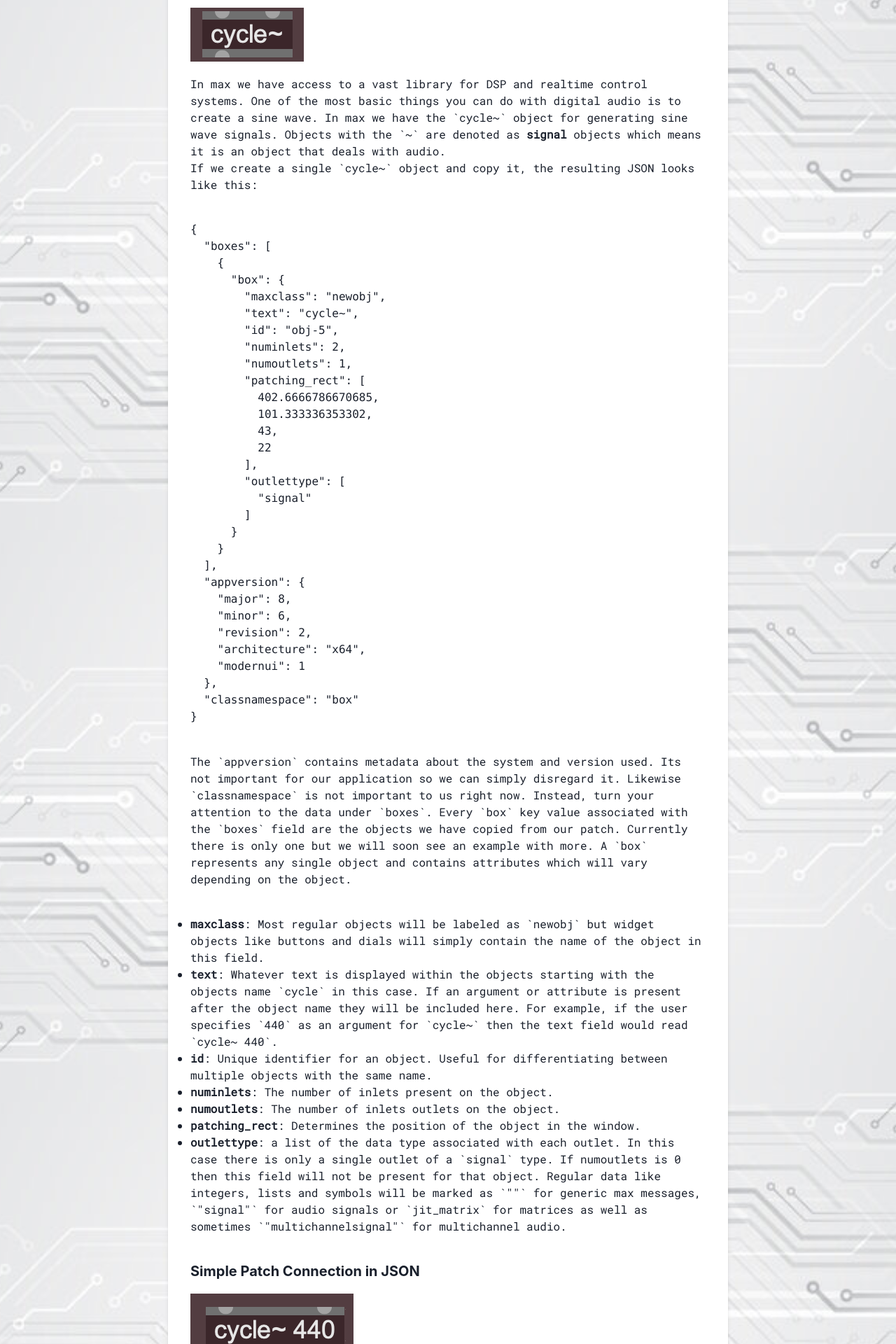
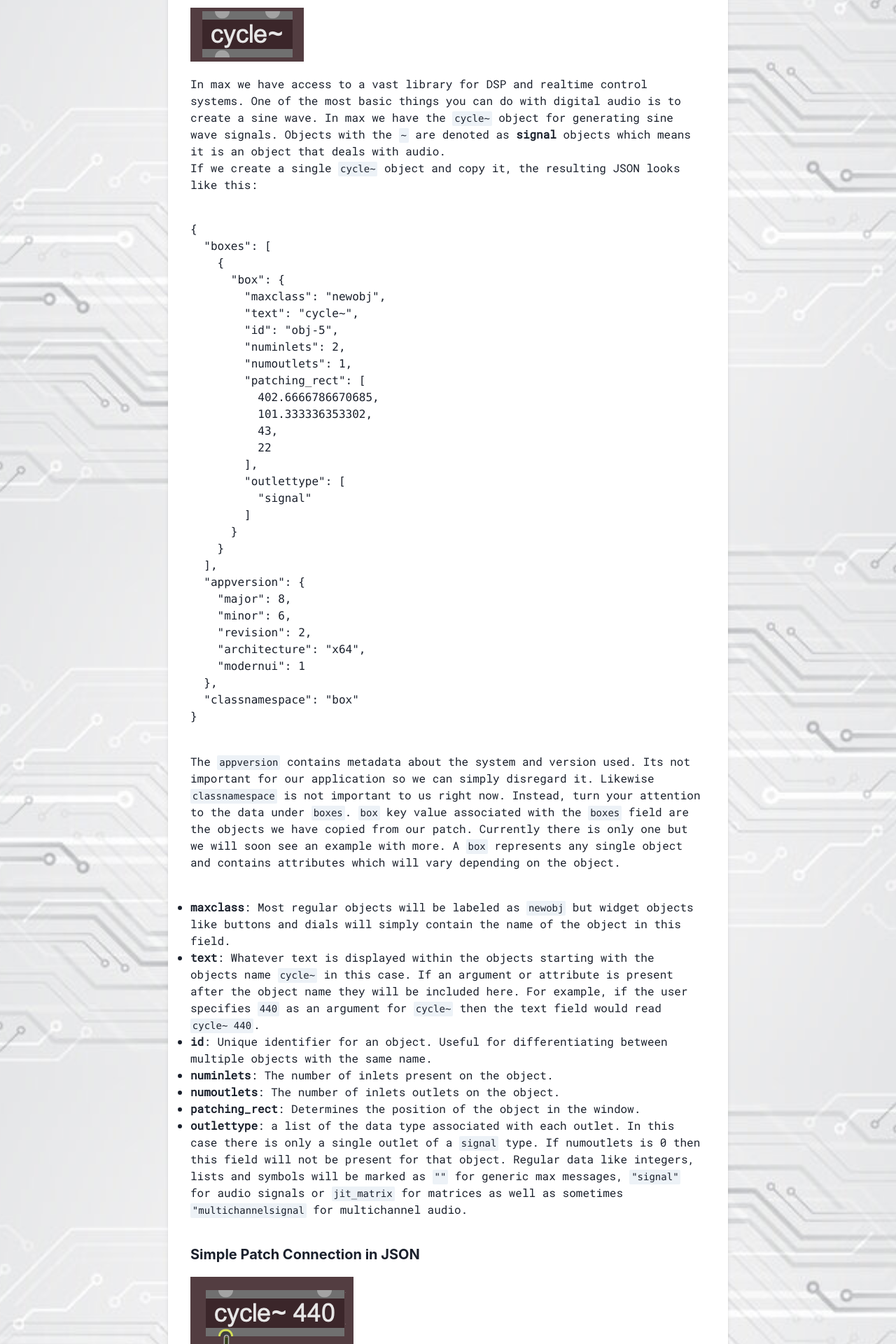
Before and after one commit to jacklion710/jacobleone-tech-portfolio, a Next.js app: page /Max-JSON in a window 1280 px wide. Shown: the part 861-2781 px from the top of the page at 70% size. Built offline with nearby package versions, Linux system fonts and the light colour scheme.

Commit message:
Added code elements

```diff
--- a/pages/Max-JSON.tsx
+++ b/pages/Max-JSON.tsx
@@ -1,16 +1,22 @@
 import React from 'react';
-import { Flex, Heading, Text, VStack, useColorModeValue, ChakraProvider, Image, Box } from "@chakra-ui/react";
+import { Flex, Heading, Text, VStack, ChakraProvider, Image, Box, Code } from "@chakra-ui/react";
 import Navbar from "@/components/Navbar";
 import Footer from '@/components/Footer';
 import { Helmet } from "react-helmet";
 import Head from 'next/head';
 import { motion } from 'framer-motion';
 import { useInView } from 'react-intersection-observer';
+// import CodeBlock from 'react-syntax-highlighter';
+// import { vs2015 } from 'react-syntax-highlighter/dist/cjs/styles/hljs';
 
 export default function MaxPatchVisualizer() {
   const fadeIn = {
     hidden: { opacity: 0 },
     visible: { opacity: 1, transition: { duration: 1.33 } }
+  };
+
+  const handleCopy = (code: string) => {
+    navigator.clipboard.writeText(code);
   };
 
   const [navbarRef, navbarInView] = useInView({ triggerOnce: true, threshold: 0.1 });
@@ -93,10 +99,10 @@ export default function MaxPatchVisualizer() {
             <Heading size="md"  pb="20px">Single Max Object in JSON</Heading>
             <Image pb="20px" src="/images/max-json-article/single-cycle~.png" alt="Single cycle~ object" />
             <Text>
-              In max we have access to a vast library for DSP and realtime control systems. One of the most basic things you can do with digital audio is to create a sine wave. In max we have the `cycle~` object for generating sine wave signals. Objects with the `~` are denoted as <strong>signal</strong> objects which means it is an object that deals with audio.
+              In max we have access to a vast library for DSP and realtime control systems. One of the most basic things you can do with digital audio is to create a sine wave. In max we have the <Code>cycle~</Code> object for generating sine wave signals. Objects with the <Code>~</Code> are denoted as <strong>signal</strong> objects which means it is an object that deals with audio.
             </Text>
             <Text  pb="40px">
-              If we create a single `cycle~` object and copy it, the resulting JSON looks like this:
+              If we create a single <Code>cycle~</Code> object and copy it, the resulting JSON looks like this:
             </Text>
             <pre>
               <code>
@@ -126,14 +132,14 @@ export default function MaxPatchVisualizer() {
               </code>
             </pre>
             <Text  pt="40px"  pb="40px">
-              The `appversion` contains metadata about the system and version used. Its not important for our application so we can simply disregard it. Likewise `classnamespace` is not important to us right now. Instead, turn your attention to the data under `boxes`. Every `box` key value associated with the `boxes` field are the objects we have copied from our patch. Currently there is only one but we will soon see an example with more. A `box` represents any single object and contains attributes which will vary depending on the object.
+              The <Code>appversion</Code> contains metadata about the system and version used. Its not important for our application so we can simply disregard it. Likewise <Code>classnamespace</Code> is not important to us right now. Instead, turn your attention to the data under <Code>boxes</Code>. <Code>box</Code> key value associated with the <Code>boxes</Code> field are the objects we have copied from our patch. Currently there is only one but we will soon see an example with more. A <Code>box</Code> represents any single object and contains attributes which will vary depending on the object.
             </Text>
             <ul>
               <li>
-                <strong>maxclass</strong>: Most regular objects will be labeled as `newobj` but widget objects like buttons and dials will simply contain the name of the object in this field.
+                <strong>maxclass</strong>: Most regular objects will be labeled as <Code>newobj</Code> but widget objects like buttons and dials will simply contain the name of the object in this field.
               </li>
               <li>
-                <strong>text</strong>: Whatever text is displayed within the objects starting with the objects name `cycle` in this case. If an argument or attribute is present after the object name they will be included here. For example, if the user specifies `440` as an argument for `cycle~` then the text field would read `cycle~ 440`.
+                <strong>text</strong>: Whatever text is displayed within the objects starting with the objects name <Code>cycle~</Code> in this case. If an argument or attribute is present after the object name they will be included here. For example, if the user specifies <Code>440</Code> as an argument for <Code>cycle~</Code> then the text field would read <Code>cycle~ 440</Code>.
               </li>
               <li>
                 <strong>id</strong>: Unique identifier for an object. Useful for differentiating between multiple objects with the same name.
@@ -148,13 +154,13 @@ export default function MaxPatchVisualizer() {
                 <strong>patching_rect</strong>: Determines the position of the object in the window.
               </li>
               <li>
-                <strong>outlettype</strong>: a list of the data type associated with each outlet. In this case there is only a single outlet of a `signal` type. If numoutlets is 0 then this field will not be present for that object. Regular data like integers, lists and symbols will be marked as `""` for generic max messages, `"signal"` for audio signals or `jit_matrix` for matrices as well as sometimes `"multichannelsignal"` for multichannel audio.
+                <strong>outlettype</strong>: a list of the data type associated with each outlet. In this case there is only a single outlet of a <Code>signal</Code> type. If numoutlets is 0 then this field will not be present for that object. Regular data like integers, lists and symbols will be marked as <Code>""</Code> for generic max messages, <Code>"signal"</Code> for audio signals or <Code>jit_matrix</Code> for matrices as well as sometimes <Code>"multichannelsignal</Code> for multichannel audio.
               </li>
             </ul>
             <Heading size="md"  pt="40px" pb="20px">Simple Patch Connection in JSON</Heading>
             <Image pb="40px" src="/images/max-json-article/simple-connection.png" alt="Simple patch connection" />
             <Text pb="40px">
-              If we create a second object and make a single patch connection from one object to another, we can observe some changes in our JSON. The `dac~` object uses your computers digital audio converter if available to play audio aloud.
+              If we create a second object and make a single patch connection from one object to another, we can observe some changes in our JSON. The <Code>dac~</Code> object uses your computers digital audio converter if available to play audio aloud.
             </Text>
             <pre>
               <code>
@@ -203,18 +209,18 @@ export default function MaxPatchVisualizer() {
             </pre>
             <Heading pt="40px" pb="20px" size="sm">Multiple Boxes</Heading>
             <Text pb="40px">
-              In the patch above we can see there are now two fields called `box`. As described in the previous example, the properties within these fields tell us information about the object associated with that `box`. The only difference now is that we have multiple. There is theoretically no limit to the number of boxes you can spawn in a patch.
+              In the patch above we can see there are now two fields called <Code>box</Code>. As described in the previous example, the properties within these fields tell us information about the object associated with that <Code>box</Code>. The only difference now is that we have multiple. There is theoretically no limit to the number of boxes you can spawn in a patch.
             </Text>
             <Heading pb="20px" size="sm">Patch Connections</Heading>
             <Text pb="40px">
-              Parallel to the `boxes` field are the `lines`. Lines refer to the patch cables that connect one object o another. Specifically what inlets. Many `patchline`s may be present but in our case we only have one for demonstration. Each `patchline` contains a `source` and `destination` attribute to demark the inlets and outlets that the `patchline` connects.
+              Parallel to the <Code>boxes</Code> field are the <Code>lines</Code>. Lines refer to the patch cables that connect one object o another. Specifically what inlets. Many <Code>patchline</Code>s may be present but in our case we only have one for demonstration. Each <Code>patchline</Code> contains a <Code>source</Code> and <Code>destination</Code> attribute to demark the inlets and outlets that the <Code>patchline</Code> connects.
             </Text>
             <ul>
               <li>
-                <strong>source</strong>: A list with the first element being the `id` of the object where the patchline originates from and the second element being an index referring to the outlet where the connection propagates data from (left to right).
+                <strong>source</strong>: A list with the first element being the <Code>id</Code> of the object where the patchline originates from and the second element being an index referring to the outlet where the connection propagates data from (left to right).
               </li>
               <li>
-                <strong>destination</strong>: Similar to source except the destination is where the `patchline` connects to with the second element being an index representing the inlets from left to right.
+                <strong>destination</strong>: Similar to source except the destination is where the <Code>patchline</Code> connects to with the second element being an index representing the inlets from left to right.
               </li>
             </ul>
             <Text pb="40px">
@@ -226,7 +232,7 @@ export default function MaxPatchVisualizer() {
             </Text>
             <Heading pb="20px" size="md">Widget Objects</Heading>
             <Text pb="40px">
-              Max has a special category of objects for UI and interactivity. We usually just call them widgets. We have many different kinds at our disposal but some common ones include `slider`, `number`, `button` and `live.dial` all pictured below.
+              Max has a special category of objects for UI and interactivity. We usually just call them widgets. We have many different kinds at our disposal but some common ones include <Code>slider</Code>, <Code>number</Code>, <Code>button</Code> and <Code>live.dial</Code> all pictured below.
             </Text>
             <Image pb="40px" src="/images/max-json-article/widgets.png" alt="Widget objects" />
             <Text pb="40px">
@@ -303,7 +309,7 @@ export default function MaxPatchVisualizer() {
               </code>
             </pre>
             <Text pt="20px" pb="40px">
-              As you can see, the `maxclass` attribute now contains the actual name of the widget object instance. Although we can still see the name in the `text` field, by evaluating whether the value for `maxclass` is `newobj` or something else, we can determine whether we are dealing with a generic object or a widget object. Additionally, objects whose methods and objects fall under the `live` class have additional properties under `saved_attribute_attributes` which we can ignore for this project.
+              As you can see, the <Code>maxclass</Code> attribute now contains the actual name of the widget object instance. Although we can still see the name in the <Code>text</Code> field, by evaluating whether the value for <Code>maxclass</Code> is <Code>newobj</Code> or something else, we can determine whether we are dealing with a generic object or a widget object. Additionally, objects whose methods and objects fall under the <Code>live</Code> class have additional properties under <Code>saved_attribute_attributes</Code> which we can ignore for this project.
             </Text>
             <Heading pb="20px" size="md">Complex Patches</Heading>
             <Text pb="40px">
@@ -311,7 +317,7 @@ export default function MaxPatchVisualizer() {
             </Text>
             <Image pb="40px" src="/images/max-json-article/widget+complex patch.png" alt="Complex patch with widgets" />
             <Text pb="40px">
-              In the image above we connect the outlet of `live.dial` (which sends lets users select a number to output with a dial) to the left inlet of a `+` object with an argument of **50** and the left inlet of a `cycle~` object as well. The outlet of `+` connects to the left inlet of a second `cycle~` object. Both `cycle~` objects finally connect to each the left and right inlets of `~dac` respectively. It is just a shoddy pitchable oscillator where the right speaker always plays a sine wave 50 hz above the left as determined by the dials value. Its not a very realistic patch in a sound designer sense but is valid and realistic enough that it will help us gain insight into the JSON structure of a patch that features multiple objects and connections.
+              In the image above we connect the outlet of <Code>live.dial</Code> (which sends lets users select a number to output with a dial) to the left inlet of a <Code>+</Code> object with an argument of **50** and the left inlet of a <Code>cycle~</Code> object as well. The outlet of <Code>+</Code> connects to the left inlet of a second <Code>cycle~</Code> object. Both <Code>cycle~</Code> objects finally connect to each the left and right inlets of <Code>~dac</Code> respectively. It is just a shoddy pitchable oscillator where the right speaker always plays a sine wave 50 hz above the left as determined by the dials value. Its not a very realistic patch in a sound designer sense but is valid and realistic enough that it will help us gain insight into the JSON structure of a patch that features multiple objects and connections.
             </Text>
             <pre>
               <code>
@@ -428,15 +434,15 @@ export default function MaxPatchVisualizer() {
               </code>
             </pre>
             <Text pt="20px" pb="40px">
-              There is not much we have not already discussed going on in the JSON structure above. Biggest difference being the fact that now there are a handful of additional objects and patchlines. If you look closely at the patchlines and follow along with the id values and visually inspect the screenshot you can see that it tracks. Notice the `order` attribute though? This informs us of what order we will be sending out data from two patch cables that spawn from the same source. This is another attribute that we will not be using for our use case but can come in handy for debugging as often it is tricky to determine the order of operations in Max. A good rule of thumb is that messages flow in order from rightmost outlets to left. *See linked resource from earlier on data flow for more info*.
+              There is not much we have not already discussed going on in the JSON structure above. Biggest difference being the fact that now there are a handful of additional objects and patchlines. If you look closely at the patchlines and follow along with the id values and visually inspect the screenshot you can see that it tracks. Notice the <Code>order</Code> attribute though? This informs us of what order we will be sending out data from two patch cables that spawn from the same source. This is another attribute that we will not be using for our use case but can come in handy for debugging as often it is tricky to determine the order of operations in Max. A good rule of thumb is that messages flow in order from rightmost outlets to left. *See linked resource from earlier on data flow for more info*.
             </Text>
             <Heading pb="20px" size="md">Nested Subpatchers</Heading>
             <Text pb="40px">
-              Sometimes we will encounter nested structures in a max patch. The most basic kind is the `subpatcher` aka `p`, an object which encapsulates portions of a patch. There are other similar ones, the closest relative being `bpatcher`, a subpatcher which features a see through window for encapsulating UI components as opposed to simply raw objects. There are also `poly~`, `fft~`, `~rnbo` and more but these complicate things so for now we do not care about them.
+              Sometimes we will encounter nested structures in a max patch. The most basic kind is the <Code>subpatcher</Code> aka <Code>p</Code>, an object which encapsulates portions of a patch. There are other similar ones, the closest relative being <Code>bpatcher</Code>, a subpatcher which features a see through window for encapsulating UI components as opposed to simply raw objects. There are also <Code>poly~</Code>, <Code>fft~</Code>, <Code>~rnbo</Code> and more but these complicate things so for now we do not care about them.
             </Text>
             <Image pb="40px" src="/images/max-json-article/subpatcher.png" alt="Subpatcher" />
             <Text pb="40px">
-              In this example, we have a simple subpatcher `p` called *subpatcher* which contains a single `cycle~` object inside. Below we can see the `patcher` field which contains more information about the patch including its enclosed JSON subpatch objects and their connections. Since we are only rendering the `p` object and its text we do not care about the contents of `patcher` for now. It is worth checking the `numinlet` and `numoutlet` attributes because subpatchers can have a varied number of inlets and outlets for connecting encapsulated patches with their parent patches depending on the users design. There are a handful of objects whose behavior, display and expected inputs are versatile.
+              In this example, we have a simple subpatcher <Code>p</Code> called *subpatcher* which contains a single <Code>cycle~</Code> object inside. Below we can see the <Code>patcher</Code> field which contains more information about the patch including its enclosed JSON subpatch objects and their connections. Since we are only rendering the <Code>p</Code> object and its text we do not care about the contents of <Code>patcher</Code> for now. It is worth checking the <Code>numinlet</Code> and <Code>numoutlet</Code> attributes because subpatchers can have a varied number of inlets and outlets for connecting encapsulated patches with their parent patches depending on the users design. There are a handful of objects whose behavior, display and expected inputs are versatile.
             </Text>
             <Heading pb="20px" size="md">Subpatchers Within Subpatchers</Heading>
             <Text pb="40px">
@@ -647,7 +653,7 @@ export default function MaxPatchVisualizer() {
 
             <Heading pt="40px" pb="20px" size="md">Other Destinations</Heading>
             <Text>
-              In part 2 we will learn how to parse Max JSON in order to represent a patch accurately in the browser. This could pave the way for more user friendly ways of sharing patches. It could be helpful for the max discord community to be able to simply copy and paste patches directly into discord using commands like `/patch PATCH_JSON` to dynamically share patches on the fly. Although screenshots are convenitent alternatives to JSON, they do not contain the patch itself and therefore they do not allow for easy transmission of patches. A visualizer tool that both displays the graph network of objects as well as carries the JSON data offers a superior way of sharing patches if it can be bundled into a user friendly bot for discord. This may be a worthwhile pursuit for a future version if enough interest is shown.
+              In part 2 we will learn how to parse Max JSON in order to represent a patch accurately in the browser. This could pave the way for more user friendly ways of sharing patches. It could be helpful for the max discord community to be able to simply copy and paste patches directly into discord using commands like <Code>/patch PATCH_JSON</Code> to dynamically share patches on the fly. Although screenshots are convenitent alternatives to JSON, they do not contain the patch itself and therefore they do not allow for easy transmission of patches. A visualizer tool that both displays the graph network of objects as well as carries the JSON data offers a superior way of sharing patches if it can be bundled into a user friendly bot for discord. This may be a worthwhile pursuit for a future version if enough interest is shown.
             </Text>
             <Heading pt="40px" pb="20px" size="md">Contributions</Heading>
             <Text pb="40px">
```
